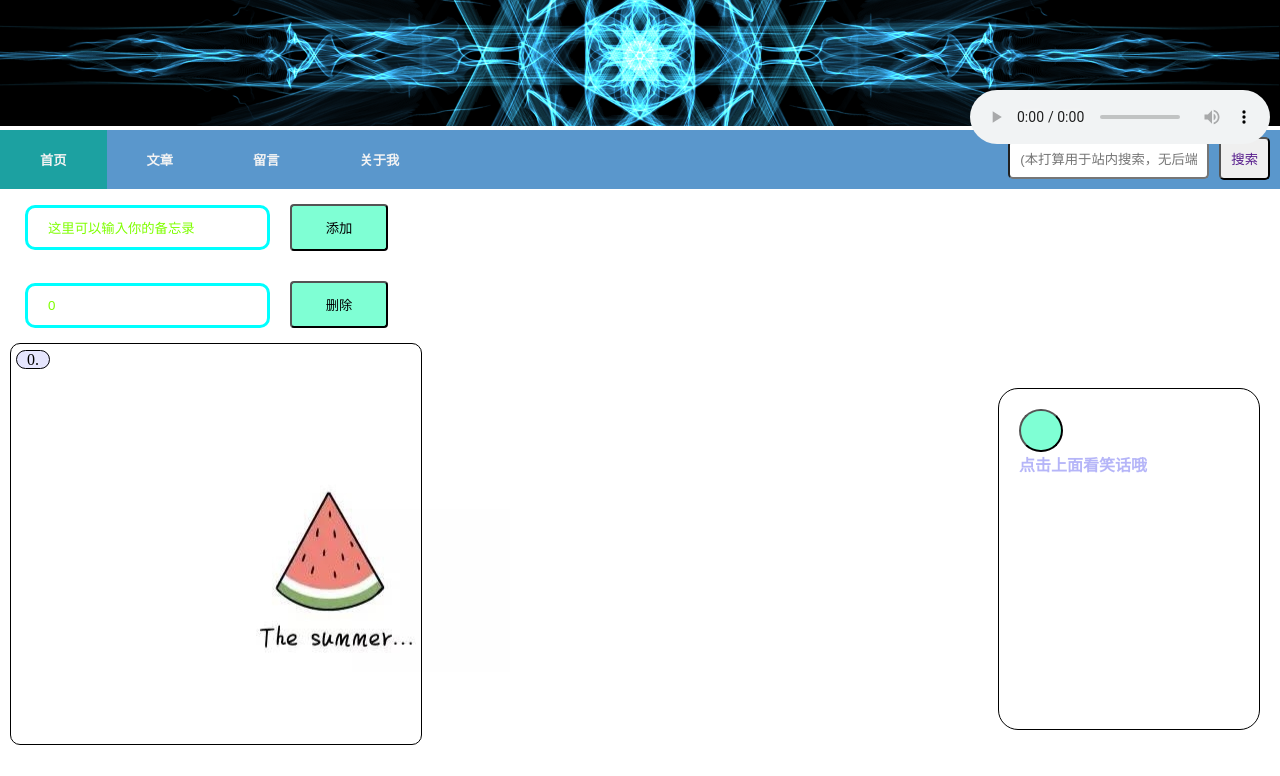
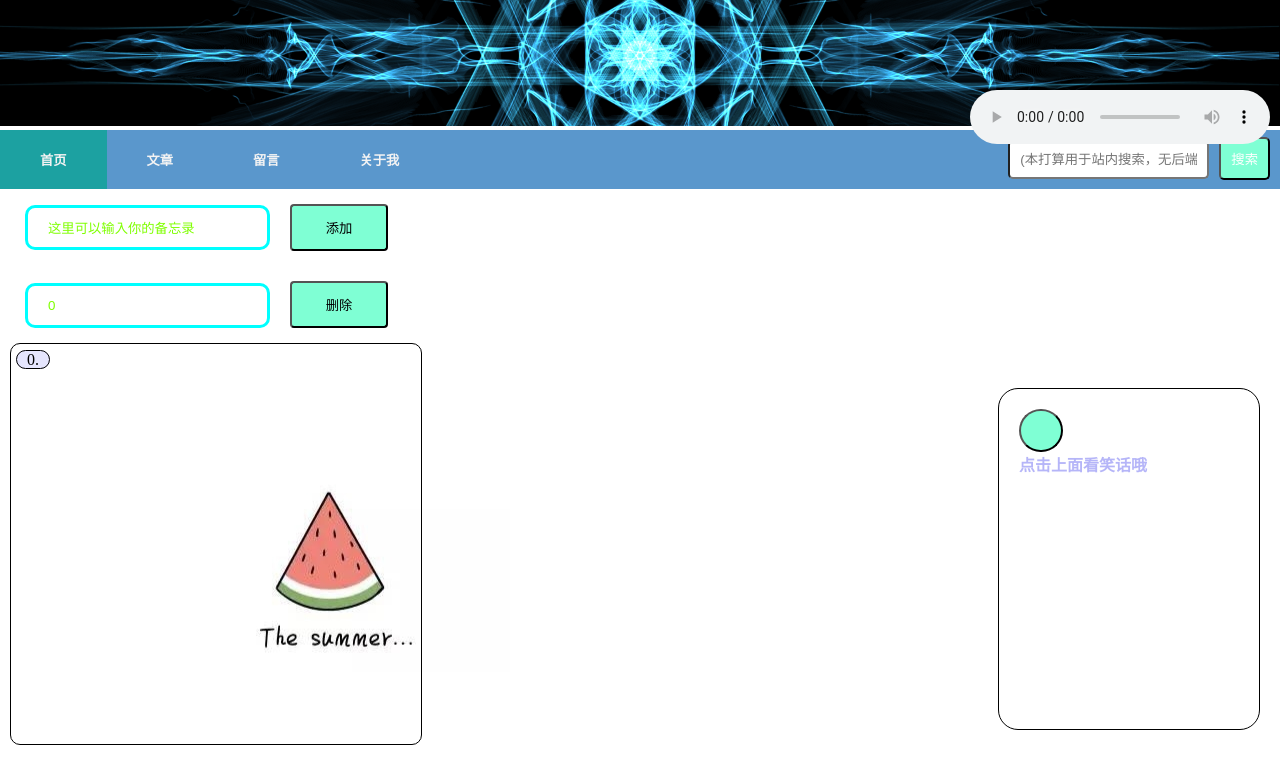
Before and after one commit to awqwqwa/for-vue3, a Vue app in the folder blog/: page /about in a window 1280 px wide. Shown: the top 776 px of the page. Built offline with nearby package versions, Linux system fonts and the light colour scheme.

Commit message:
[feat]优化搜索框样式

```diff
--- a/blog/src/App.vue
+++ b/blog/src/App.vue
@@ -48,12 +48,6 @@ import Music from './components/Music.vue';
 </script>
 
 <style lang="css">
-* {
-  margin: 0;
-  padding: 0;
-  list-style-type: none;
-  text-decoration: none
-}
 #pointer{
     position: -webkit-sticky;
     position: sticky;
@@ -88,6 +82,16 @@ import Music from './components/Music.vue';
     padding: 10px;
     margin: 5px 10px;
     border-radius: 5px;
+    background-color: aquamarine;
 
 }
+#search button:active {
+    background-color: aqua;
+
+}
+#search button a {
+    color: white;
+    list-style-type: none;
+    text-decoration: none
+}
 </style>
```
Lines whose indentation alone changed are shown as unchanged.
